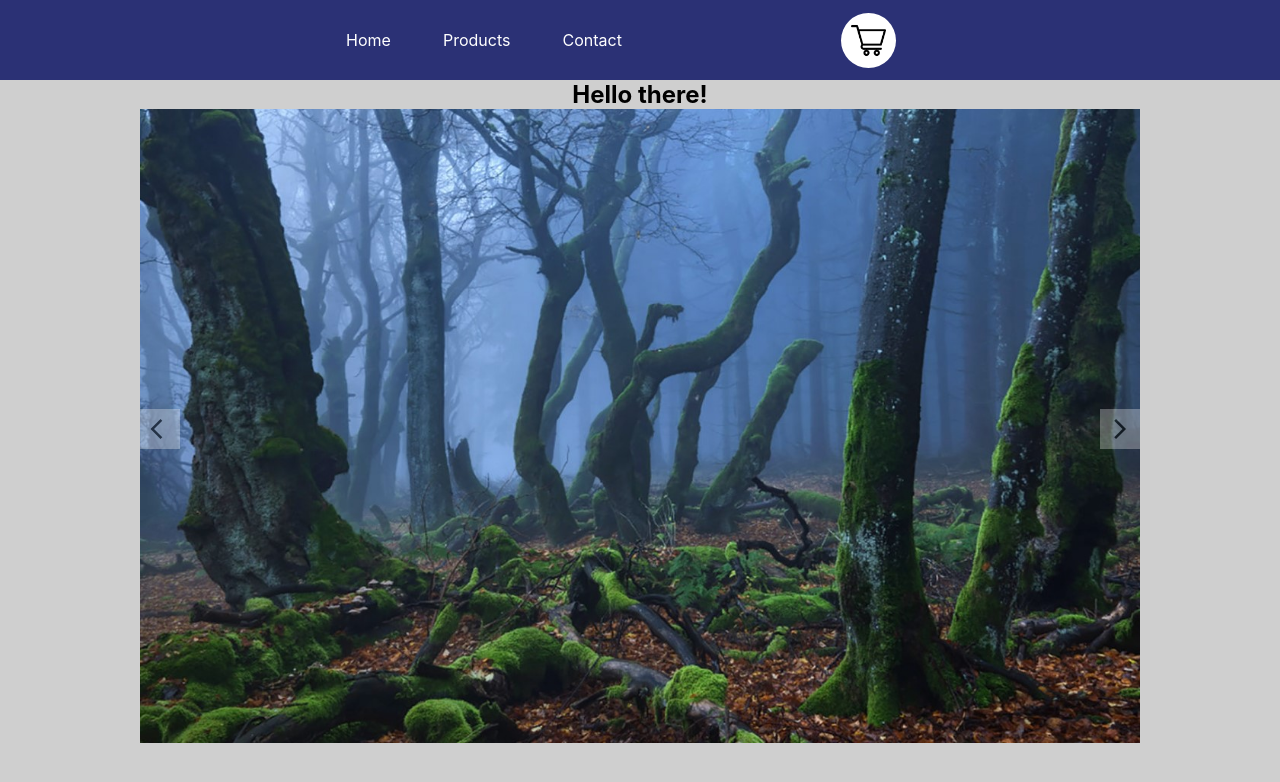
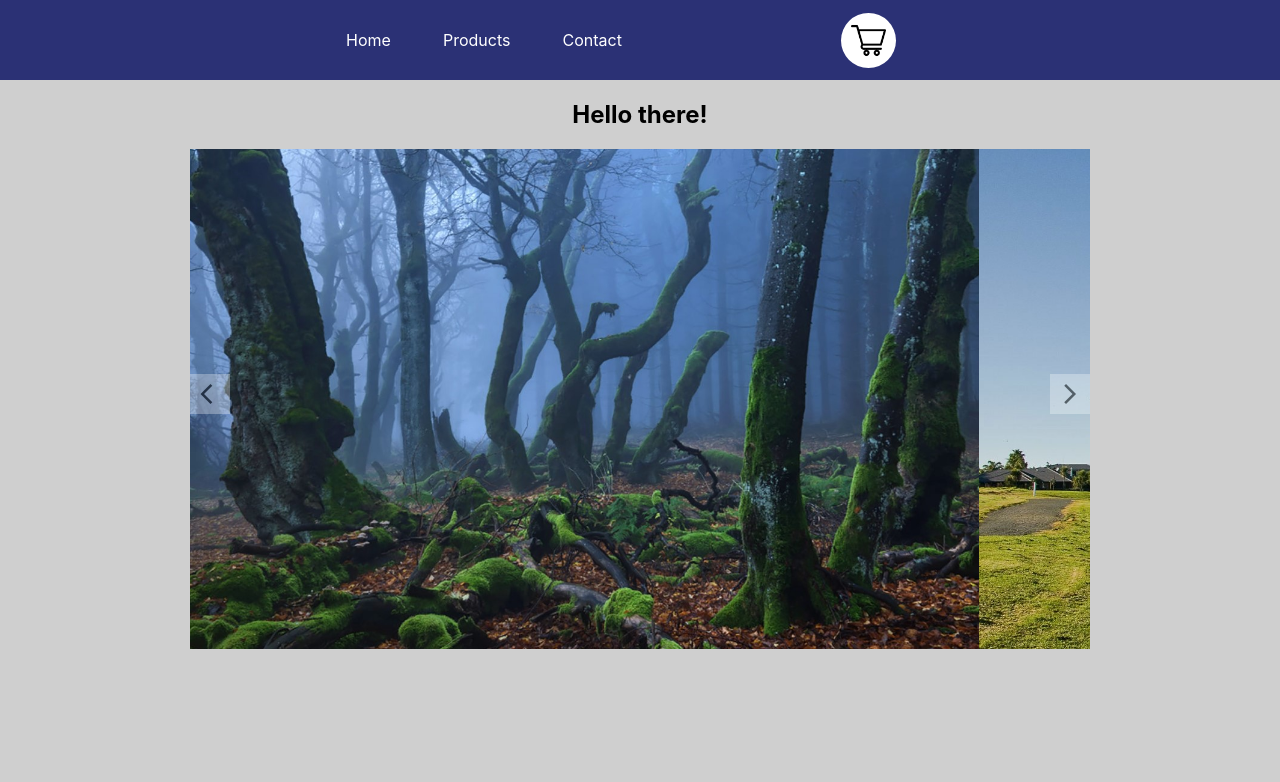
Before and after one commit to RamonMaximiliano/e-commerce-react, a React (Create React App) app: page /#/ in a window 1280 px wide. Shown: the top 782 px of the page. Built offline with nearby package versions, Linux system fonts and the light colour scheme.

Commit message:
carousel image

```diff
--- a/src/App.tsx
+++ b/src/App.tsx
@@ -118,6 +118,7 @@ TO DO:
 - Main products Carrosel page
 - Rapid color change when clicking buttons
 - Review all codes to have a better understanding
+- Fix carousel image size
 
 
 https://www.youtube.com/watch?v=SK9AlIbexOE&ab_channel=MonsterlessonsAcademy
@@ -128,7 +129,6 @@ https://www.youtube.com/watch?v=CMg_1KxpM_4&ab_channel=DeveloperGeorge
 
 CAROUSEL:
 
-- Arrow buttons
 - Dots buttons
 - Change every couple of seconds
 - Adaptate to screensize
--- a/src/components/Carousel/Carousel.tsx
+++ b/src/components/Carousel/Carousel.tsx
@@ -27,7 +27,7 @@ export const Carousel = () => {
 
   return (
     <>
-      <div>
+      <div className="home-title">
         <h2>Hello there!</h2>
       </div>
       <div className="main-carousel-div">
--- a/src/components/Carousel/styles.css
+++ b/src/components/Carousel/styles.css
@@ -1,10 +1,11 @@
 .main-carousel-div {
-    max-width: 1000px;
+    max-width: 900px;
+    height: 500px;
     background-color: green;
     margin: auto;
-    overflow:hidden;
-    position:relative;
-    display:flex;
+    overflow: hidden;
+    position: relative;
+    display: flex;
 }
 
 .inner-carousel {
@@ -13,42 +14,46 @@
     flex-direction: row;
 }
 
-.arrow-buttons{
-    display:flex;
+.arrow-buttons {
+    display: flex;
     align-items: center;
     text-align: center;
     width: 100%;
     margin: auto;
     cursor: pointer;
-    position:absolute;
-    justify-content:space-between;
-    margin-top: 30%;
+    position: absolute;
+    justify-content: space-between;
+    margin-top: 225px;
 }
 
 .material-symbols-outlined {
     font-variation-settings:
-    'FILL' 0,
-    'wght' 400,
-    'GRAD' 0,
-    'opsz' 24
+        'FILL'0,
+        'wght'400,
+        'GRAD'0,
+        'opsz'24
+}
 
-  }
-
-  .arrow-left, .arrow-right {
-    padding-top:8px;
+.arrow-left, .arrow-right {
+    padding-top: 8px;
     align-items: center;
     text-align: center;
-    width:40px;
+    width: 40px;
     height: 40px;
     background-color: rgba(255, 255, 255, 0.596);
     transition: all 0.2s;
-    opacity:0.5;
-  }
-  .arrow-left{
-    padding-left:5px;
-  }
+    opacity: 0.5;
+}
 
-  .arrow-left:hover, .arrow-right:hover{
+.arrow-left {
+    padding-left: 5px;
+}
+
+.arrow-left:hover, .arrow-right:hover {
     background-color: white;
-    opacity:1;
-  }
+    opacity: 1;
+}
+
+.home-title {
+    padding: 20px;
+}
```
